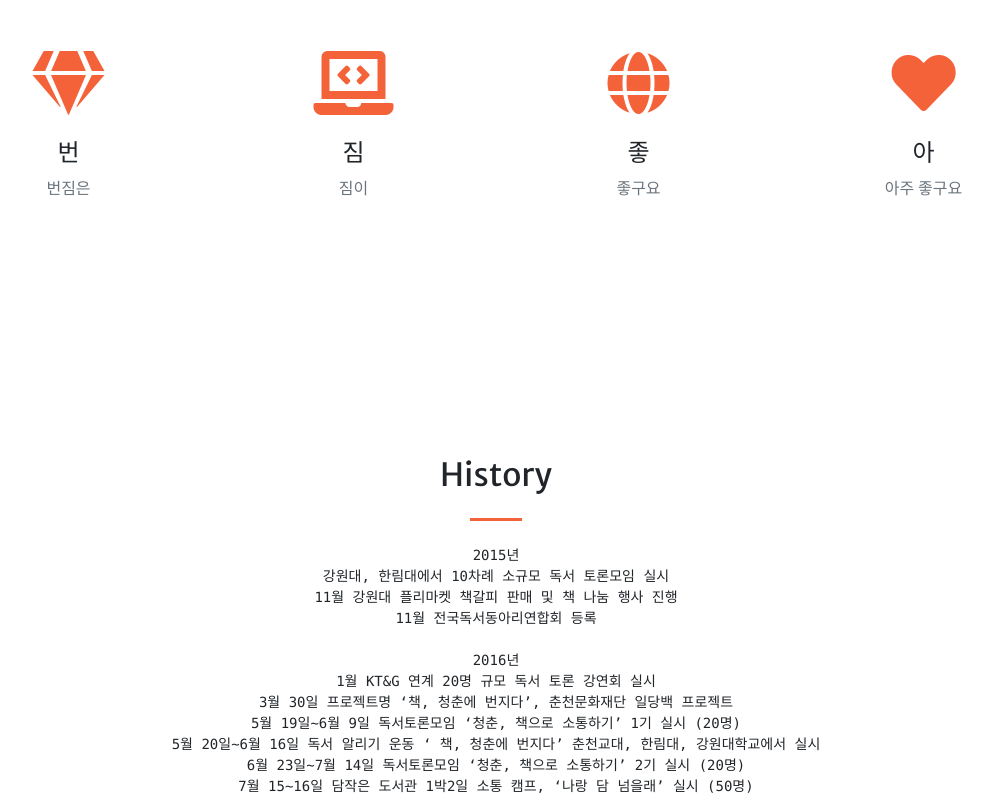
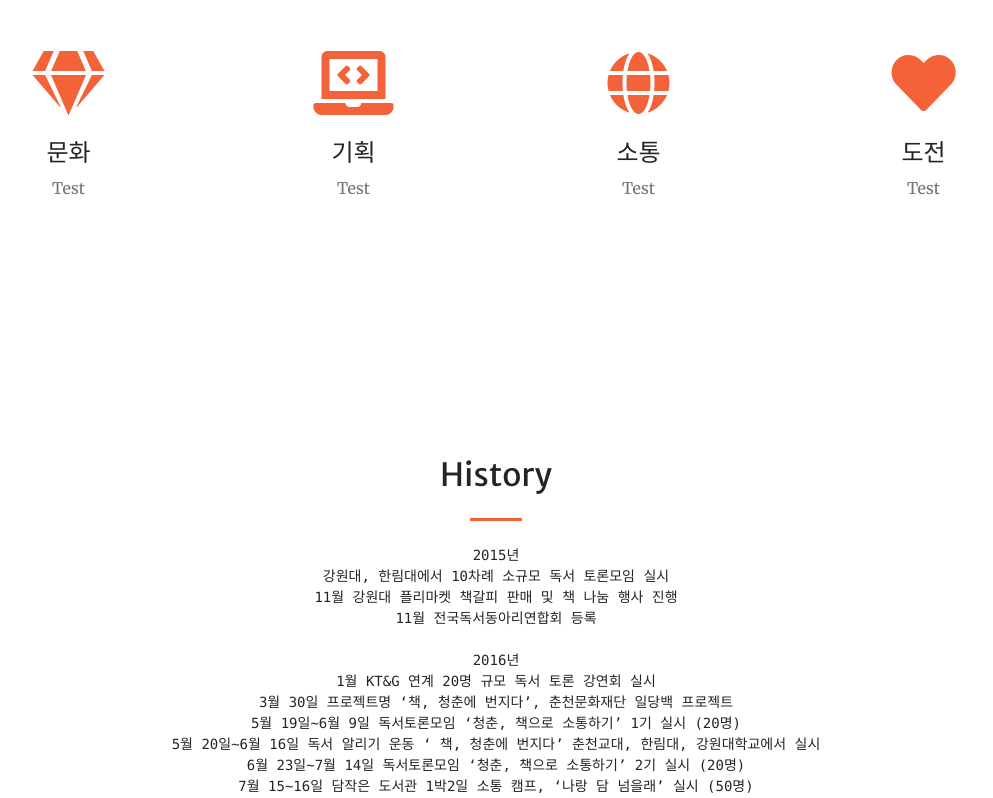
Before and after one commit to chungchunbunjim/chungchunbunjim.github.io, a website with bundled scripts: page index.html in a window 1280 px wide. Shown: the part 1520-2318 px from the top of the page, without its empty margins (144-1137 px from the left). Built offline with nearby package versions, Linux system fonts and the light colour scheme.

Commit message:
Add files via upload

```diff
--- a/index.html
+++ b/index.html
@@ -156,29 +156,29 @@
         <div class="col-lg-3 col-md-6 text-center">
           <div class="mt-5">
             <i class="fas fa-4x fa-gem text-primary mb-4"></i>
-            <h3 class="h4 mb-2">번</h3>
-            <p class="text-muted mb-0">번짐은</p>
+            <h3 class="h4 mb-2">문화</h3>
+            <p class="text-muted mb-0">Test</p>
           </div>
         </div>
         <div class="col-lg-3 col-md-6 text-center">
           <div class="mt-5">
             <i class="fas fa-4x fa-laptop-code text-primary mb-4"></i>
-            <h3 class="h4 mb-2">짐</h3>
-            <p class="text-muted mb-0">짐이</p>
+            <h3 class="h4 mb-2">기획</h3>
+            <p class="text-muted mb-0">Test</p>
           </div>
         </div>
         <div class="col-lg-3 col-md-6 text-center">
           <div class="mt-5">
             <i class="fas fa-4x fa-globe text-primary mb-4"></i>
-            <h3 class="h4 mb-2">좋</h3>
-            <p class="text-muted mb-0">좋구요</p>
+            <h3 class="h4 mb-2">소통</h3>
+            <p class="text-muted mb-0">Test</p>
           </div>
         </div>
         <div class="col-lg-3 col-md-6 text-center">
           <div class="mt-5">
             <i class="fas fa-4x fa-heart text-primary mb-4"></i>
-            <h3 class="h4 mb-2">아</h3>
-            <p class="text-muted mb-0">아주 좋구요</p>
+            <h3 class="h4 mb-2">도전</h3>
+            <p class="text-muted mb-0">Test</p>
           </div>
         </div>
       </div>
@@ -234,7 +234,7 @@
         <div class="col-lg-8 text-center">
           <h2 class="mt-0">Oraganization Chart</h2>
 		  <hr class="divider my-4">
-		   <img class="img-reponsive col-md-3" src="img/chart2.jpg" alt="Chart">
+		   <img class="img-reponsive col-md" src="img/chart2.jpg" alt="Chart">
         </div>
       </div>
 	</div>
@@ -363,7 +363,7 @@
   <!-- Footer -->
   <footer class="bg-light py-5">
     <div class="container">
-      <div class="small text-center text-muted">Copyright &copy; 청춘번짐 | 백부장 | 강원도 춘천시 | 사업자등록번호: 305</div>
+      <div class="small text-center text-muted">Copyright &copy; 청춘번짐 | 백기환 | 강원도 춘천시 | 사업자등록번호: 305</div>
     </div>
   </footer>
 
```
